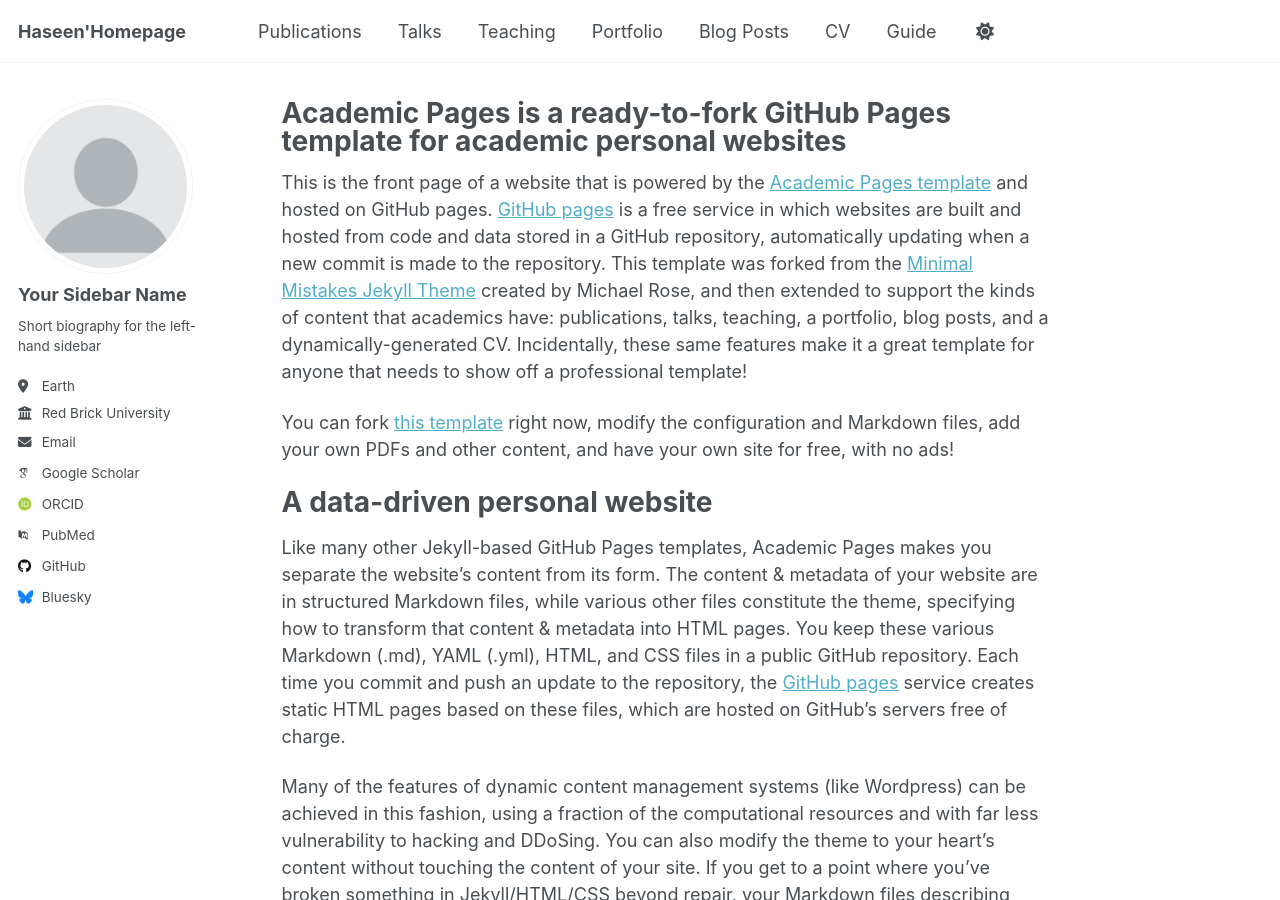
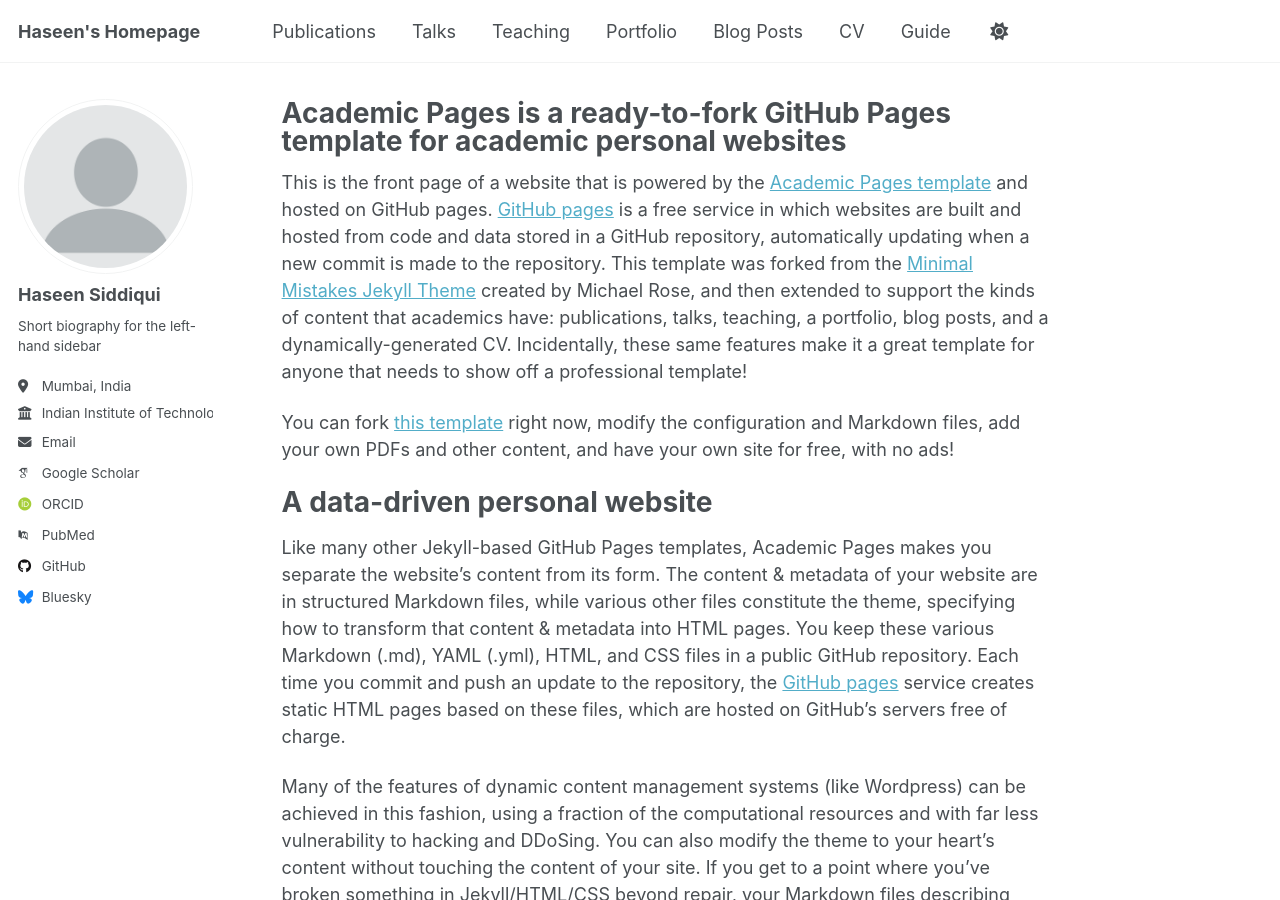
Before and after one commit to Haseen011/haseen011, a Jekyll site: the page built from _pages/about.md, in a window 1280 px wide and 900 px high. Built offline with Jekyll 4.4.1, drawn with Linux system fonts in a browser that asks for light colours; some web fonts are replaced; a script that is not in the unit is left out.

Commit message:
Update _config.yml

```diff
--- a/_config.yml
+++ b/_config.yml
@@ -9,7 +9,7 @@
 # Basic Site Settings
 locale                   : "en-US"
 site_theme               : "default" # Currently available options are "default", "air"
-title                    : "Haseen'Homepage"
+title                    : "Haseen's Homepage"
 title_separator          : "-"
 name                     : &name "Haseen Siddiqui"
 description              : &description "Postdoctoral Researcher, CARES Lab, Chemical Engineering, IIT Bombay"   # Update this with a general description of your site, this is the default if not overridden by a page
@@ -24,13 +24,13 @@ repository               : "haseen011/haseen011.github.io"
 author:
   # Biographic information
   avatar           : "profile.png"
-  name             : "Your Sidebar Name"
+  name             : "Haseen Siddiqui"
   pronouns         : # example: "she/her"
   bio              : "Short biography for the left-hand sidebar"
-  location         : "Earth"
-  employer         : "Red Brick University"
+  location         : "Mumbai, India"
+  employer         : "Indian Institute of Technology Bombay"
   uri              : # URL
-  email            : "none@example.org"
+  email            : "30005554@iitb.ac.in"
 
   # Academic websites
   academia         : # URL
```
